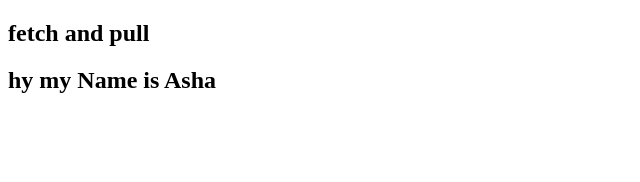
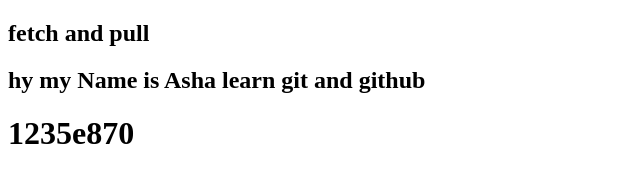
Before and after one commit to Asha-alt123/practice, a plain HTML site: page index.html in a window 1280 px wide. Shown: the whole page, without its empty margins (0-640 px from the left). Drawn offline with Linux system fonts and the light colour scheme.

Commit message:
new command

```diff
--- a/index.html
+++ b/index.html
@@ -6,7 +6,8 @@
     <title>Document</title>
 </head>
 <h2>fetch and pull</h2>
-<h2>hy my Name is Asha</h2>
+<h2>hy my Name is Asha learn git and github</h2>
+<h1>1235e870</h1>
 <body>
 
 </body>
```
